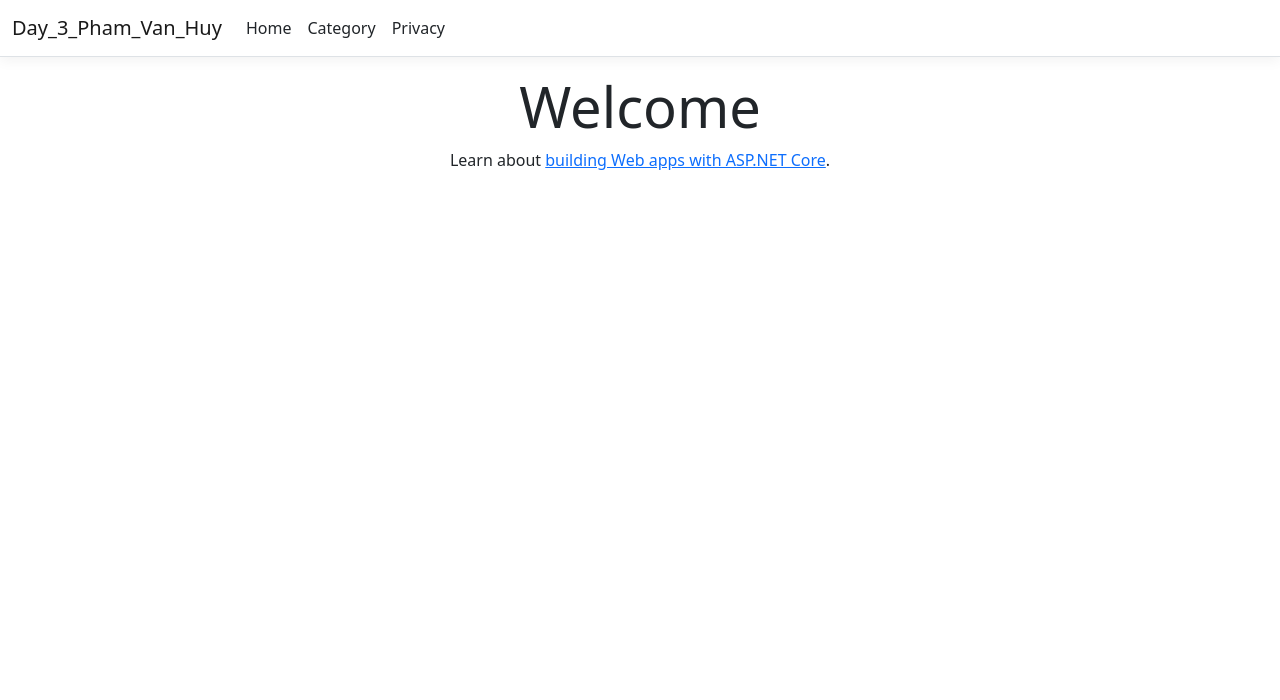
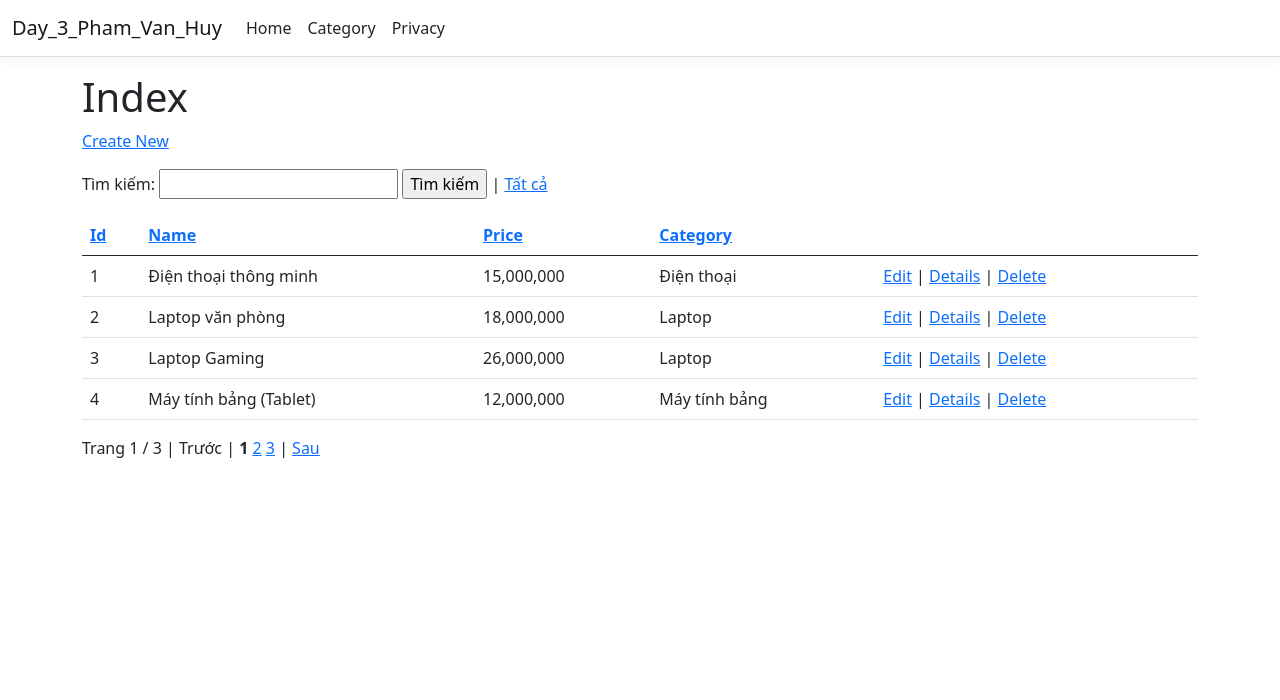
Before and after one commit to phamvanhuylop11b2-png/ASP.NET, an ASP.NET Core app: page / in a window 1280 px wide. Shown: the top 700 px of the page. Run offline with ASP.NET Core 8, Linux system fonts and the light colour scheme; style sheets or scripts are compiled from the project's sources.

Commit message:
Day 4 - Pham Van Huy: Tim kiem, sap xep, phan trang va Models Product/Category

```diff
--- a/Day_3_Pham_Van_Huy/Controllers/CategoryController.cs
+++ b/Day_3_Pham_Van_Huy/Controllers/CategoryController.cs
@@ -6,23 +6,85 @@ namespace Day_3_Pham_Van_Huy.Controllers
 {
     public class CategoryController : Controller
     {
-        // GET: CategoryController
-        public ActionResult Index()
+        private readonly ILogger<CategoryController> _logger;
+        public CategoryController(ILogger<CategoryController> logger)
         {
-            return View(SeedData.categories);
+            _logger = logger;
+        }
+
+        // =========================================================================
+        // GET: /Category (TÌM KIẾM, SẮP XẾP, PHÂN TRANG)
+        // =========================================================================
+        public ActionResult Index(string? searchString, string? sortOrder, int pageNumber = 1, int page = 0, int pageSize = 4)
+        {
+            // Hỗ trợ cả 2 tên tham số pageNumber và page
+            if (page > 0 && pageNumber == 1)
+            {
+                pageNumber = page;
+            }
+
+            var query = SeedData.categories.AsEnumerable();
+
+            // 1. TÌM KIẾM (SEARCH) theo Tên hoặc Danh mục
+            if (!string.IsNullOrEmpty(searchString))
+            {
+                query = query.Where(c =>
+                    (c.Name != null && c.Name.Contains(searchString, StringComparison.OrdinalIgnoreCase)) ||
+                    (c.CategoryName != null && c.CategoryName.Contains(searchString, StringComparison.OrdinalIgnoreCase)) ||
+                    (c.Description != null && c.Description.Contains(searchString, StringComparison.OrdinalIgnoreCase))
+                );
+            }
+            ViewBag.SearchString = searchString ?? "";
+
+            // 2. SẮP XẾP (SORTING)
+            ViewBag.IdSortParm = string.IsNullOrEmpty(sortOrder) ? "id_desc" : "";
+            ViewBag.NameSortParm = sortOrder == "name_asc" ? "name_desc" : "name_asc";
+            ViewBag.PriceSortParm = sortOrder == "price_asc" ? "price_desc" : "price_asc";
+            ViewBag.CategorySortParm = sortOrder == "cat_asc" ? "cat_desc" : "cat_asc";
+            ViewBag.CurrentSort = sortOrder ?? "";
+
+            query = sortOrder switch
+            {
+                "id_desc" => query.OrderByDescending(c => c.Id),
+                "name_asc" => query.OrderBy(c => c.Name),
+                "name_desc" => query.OrderByDescending(c => c.Name),
+                "price_asc" => query.OrderBy(c => c.Price),
+                "price_desc" => query.OrderByDescending(c => c.Price),
+                "cat_asc" => query.OrderBy(c => c.CategoryName ?? ""),
+                "cat_desc" => query.OrderByDescending(c => c.CategoryName ?? ""),
+                _ => query.OrderBy(c => c.Id)
+            };
+
+            var list = query.ToList();
+
+            // 3. PHÂN TRANG (PAGINATION)
+            int totalItems = list.Count;
+            int totalPages = (int)Math.Ceiling((double)totalItems / pageSize);
+            totalPages = Math.Max(1, totalPages);
+            pageNumber = Math.Max(1, Math.Min(pageNumber, totalPages));
+
+            var pagedCategories = list
+                .Skip((pageNumber - 1) * pageSize)
+                .Take(pageSize)
+                .ToList();
+
+            ViewBag.PageNumber = pageNumber;
+            ViewBag.TotalPages = totalPages;
+            ViewBag.TotalItems = totalItems;
+            ViewBag.HasPreviousPage = pageNumber > 1;
+            ViewBag.HasNextPage = pageNumber < totalPages;
+
+            return View(pagedCategories);
         }
 
         // GET: CategoryController/Details/5
         public ActionResult Details(int id)
         {
-            //lay ra category co id truyen vao tu SeedData
             var category = SeedData.categories.FirstOrDefault(c => c.Id == id);
-            //neu category==null thi tra ve trang loi
             if (category == null)
             {
                 return NotFound();
             }
-            //neu category khac null thi tra ve view va truyen category vao view
             return View(category);
         }
 
@@ -35,24 +97,33 @@ namespace Day_3_Pham_Van_Huy.Controllers
         // POST: CategoryController/Create
         [HttpPost]
         [ValidateAntiForgeryToken]
-        public ActionResult Create([FromForm] Models.Category category)
+        public ActionResult Create(Models.Category collection)
         {
-            if (ModelState.IsValid)
+            try
             {
-                if (category.Id == 0)
+                if (ModelState.IsValid)
                 {
-                    category.Id = SeedData.categories.Any() ? SeedData.categories.Max(c => c.Id) + 1 : 1;
+                    if (collection.Id == 0)
+                    {
+                        collection.Id = SeedData.categories.Any() ? SeedData.categories.Max(c => c.Id) + 1 : 1;
+                    }
+                    SeedData.categories.Add(collection);
+                    return RedirectToAction(nameof(Index));
                 }
-                // them category vao danh sach SeedData.categories
-                SeedData.categories.Add(category);
-                return RedirectToAction(nameof(Index));
+                return View(collection);
             }
-
-            return View(category);
+            catch
+            {
+                return View(collection);
+            }
         }
 
+        // ==========================================
+        // HÀM SỬA (EDIT)
+        // ==========================================
+
         // GET: CategoryController/Edit/5
-        public ActionResult Edit([FromRoute] int id)
+        public ActionResult Edit(int id)
         {
             var category = SeedData.categories.FirstOrDefault(c => c.Id == id);
             if (category == null)
@@ -66,9 +137,10 @@ namespace Day_3_Pham_Van_Huy.Controllers
         // POST: CategoryController/Edit/5
         [HttpPost]
         [ValidateAntiForgeryToken]
-        public ActionResult Edit([FromForm] Models.Category category)
+        public ActionResult Edit(int id, [FromForm] Models.Category category)
         {
-            var existingCategory = SeedData.categories.FirstOrDefault(c => c.Id == category.Id);
+            var targetId = category.Id != 0 ? category.Id : id;
+            var existingCategory = SeedData.categories.FirstOrDefault(c => c.Id == targetId);
             if (existingCategory == null)
             {
                 return NotFound();
@@ -76,11 +148,17 @@ namespace Day_3_Pham_Van_Huy.Controllers
             if (ModelState.IsValid)
             {
                 existingCategory.Name = category.Name;
+                existingCategory.Price = category.Price;
+                existingCategory.CategoryName = category.CategoryName;
                 existingCategory.Description = category.Description;
                 return RedirectToAction(nameof(Index));
             }
             return View(category);
         }
+
+        // ==========================================
+        // HÀM XÓA (DELETE)
+        // ==========================================
 
         // GET: CategoryController/Delete/5
         public ActionResult Delete(int id)
@@ -97,14 +175,13 @@ namespace Day_3_Pham_Van_Huy.Controllers
         // POST: CategoryController/Delete/5
         [HttpPost, ActionName("Delete")]
         [ValidateAntiForgeryToken]
-        public ActionResult DeleteConfirmed([FromRoute] int id)
+        public ActionResult DeleteConfirmed(int id)
         {
             var existingCategory = SeedData.categories.FirstOrDefault(c => c.Id == id);
-            if (existingCategory == null)
+            if (existingCategory != null)
             {
-                return NotFound();
+                SeedData.categories.Remove(existingCategory);
             }
-            SeedData.categories.Remove(existingCategory);
             return RedirectToAction(nameof(Index));
         }
     }
--- a/Day_3_Pham_Van_Huy/Program.cs
+++ b/Day_3_Pham_Van_Huy/Program.cs
@@ -15,11 +15,10 @@ namespace Day_3_Pham_Van_Huy
             if (!app.Environment.IsDevelopment())
             {
                 app.UseExceptionHandler("/Home/Error");
-                // The default HSTS value is 30 days. You may want to change this for production scenarios, see https://aka.ms/aspnetcore-hsts.
                 app.UseHsts();
             }
 
-            app.UseHttpsRedirection();
+            // app.UseHttpsRedirection();
             app.UseStaticFiles();
 
             app.UseRouting();
@@ -28,7 +27,7 @@ namespace Day_3_Pham_Van_Huy
 
             app.MapControllerRoute(
                 name: "default",
-                pattern: "{controller=Home}/{action=Index}/{id?}");
+                pattern: "{controller=Category}/{action=Index}/{id?}");
 
             app.Run();
         }
--- a/Day_3_Pham_Van_Huy/Views/Category/Index.cshtml
+++ b/Day_3_Pham_Van_Huy/Views/Category/Index.cshtml
@@ -2,49 +2,131 @@
 
 @{
     ViewData["Title"] = "Index";
+    int pageNumber = ViewBag.PageNumber ?? 1;
+    int totalPages = ViewBag.TotalPages ?? 1;
+    bool hasPreviousPage = ViewBag.HasPreviousPage ?? false;
+    bool hasNextPage = ViewBag.HasNextPage ?? false;
+    string currentSort = ViewBag.CurrentSort as string ?? "";
+    string searchString = ViewBag.SearchString as string ?? "";
 }
 
 <h1>Index</h1>
 
 <p>
-    <a asp-action="Create">Create New</a>
+    <a asp-controller="Category" asp-action="Create">Create New</a>
 </p>
+
+<!-- TÌM KIẾM ĐƠN GIẢN -->
+<form asp-controller="Category" asp-action="Index" method="get">
+    <input type="hidden" name="sortOrder" value="@currentSort" />
+    <p>
+        Tìm kiếm: <input type="text" name="searchString" value="@searchString" />
+        <input type="submit" value="Tìm kiếm" /> |
+        <a asp-controller="Category" asp-action="Index">Tất cả</a>
+    </p>
+</form>
+
+<!-- BẢNG DANH SÁCH VỚI PRICE VÀ CATEGORY (THAY CHO DESCRIPTION) -->
 <table class="table">
     <thead>
         <tr>
             <th>
-                @Html.DisplayNameFor(model => model.Id)
+                <a asp-controller="Category" asp-action="Index" asp-route-sortOrder="@ViewBag.IdSortParm" asp-route-searchString="@searchString">
+                    Id
+                </a>
             </th>
             <th>
-                @Html.DisplayNameFor(model => model.Name)
+                <a asp-controller="Category" asp-action="Index" asp-route-sortOrder="@ViewBag.NameSortParm" asp-route-searchString="@searchString">
+                    Name
+                </a>
             </th>
             <th>
-                @Html.DisplayNameFor(model => model.Description)
+                <a asp-controller="Category" asp-action="Index" asp-route-sortOrder="@ViewBag.PriceSortParm" asp-route-searchString="@searchString">
+                    Price
+                </a>
+            </th>
+            <th>
+                <a asp-controller="Category" asp-action="Index" asp-route-sortOrder="@ViewBag.CategorySortParm" asp-route-searchString="@searchString">
+                    Category
+                </a>
             </th>
             <th></th>
         </tr>
     </thead>
     <tbody>
-@if (Model != null)
+@if (Model != null && Model.Any())
 {
     @foreach (var item in Model) {
         <tr>
             <td>
-                @Html.DisplayFor(model => item.Id)
+                @item.Id
             </td>
             <td>
-                @Html.DisplayFor(model => item.Name)
+                @item.Name
             </td>
             <td>
-                @Html.DisplayFor(model => item.Description)
+                @item.Price.ToString("N0")
             </td>
             <td>
-                <a asp-action="Edit" asp-route-id="@item.Id">Edit</a> |
-                <a asp-action="Details" asp-route-id="@item.Id">Details</a> |
-                <a asp-action="Delete" asp-route-id="@item.Id">Delete</a>
+                @item.CategoryName
+            </td>
+            <td>
+                <a asp-controller="Category" asp-action="Edit" asp-route-id="@item.Id">Edit</a> |
+                <a asp-controller="Category" asp-action="Details" asp-route-id="@item.Id">Details</a> |
+                <a asp-controller="Category" asp-action="Delete" asp-route-id="@item.Id">Delete</a>
             </td>
         </tr>
     }
 }
+else
+{
+    <tr>
+        <td colspan="5">Không tìm thấy dữ liệu.</td>
+    </tr>
+}
     </tbody>
 </table>
+
+<!-- PHÂN TRANG ĐƠN GIẢN -->
+<div>
+    Trang @pageNumber / @totalPages |
+    @if (hasPreviousPage)
+    {
+        <a asp-controller="Category" asp-action="Index"
+           asp-route-pageNumber="@(pageNumber - 1)"
+           asp-route-sortOrder="@currentSort"
+           asp-route-searchString="@searchString">Trước</a>
+    }
+    else
+    {
+        <span>Trước</span>
+    }
+    |
+    @for (int i = 1; i <= totalPages; i++)
+    {
+        if (i == pageNumber)
+        {
+            <span><strong>@i</strong></span>
+        }
+        else
+        {
+            <a asp-controller="Category" asp-action="Index"
+               asp-route-pageNumber="@i"
+               asp-route-sortOrder="@currentSort"
+               asp-route-searchString="@searchString">@i</a>
+        }
+        <span> </span>
+    }
+    |
+    @if (hasNextPage)
+    {
+        <a asp-controller="Category" asp-action="Index"
+           asp-route-pageNumber="@(pageNumber + 1)"
+           asp-route-sortOrder="@currentSort"
+           asp-route-searchString="@searchString">Sau</a>
+    }
+    else
+    {
+        <span>Sau</span>
+    }
+</div>
```
Also changed, not shown: Day_3_Pham_Van_Huy/Data/SeedData.cs (+9 -3 lines), Day_3_Pham_Van_Huy/Models/Category.cs (+17 -2 lines), Day_3_Pham_Van_Huy/Models/Product.cs (added, +28 -0 lines), Day_3_Pham_Van_Huy/Models/ProductViewModel.cs (added, +10 -0 lines), Day_3_Pham_Van_Huy/Properties/launchSettings.json (+22 -9 lines), Day_3_Pham_Van_Huy/Views/Category/Create.cshtml (+10 -3 lines), Day_3_Pham_Van_Huy/Views/Category/Delete.cshtml (+11 -5 lines), Day_3_Pham_Van_Huy/Views/Category/Details.cshtml (+8 -2 lines), Day_3_Pham_Van_Huy/Views/Category/Edit.cshtml (+17 -11 lines), anh minh chung bt buoi 4/image copy 2.png (added), anh minh chung bt buoi 4/image copy 3.png (added), anh minh chung bt buoi 4/image copy 4.png (added), anh minh chung bt buoi 4/image copy 5.png (added), anh minh chung bt buoi 4/image copy.png (added), 1 more files, 1 other file.
